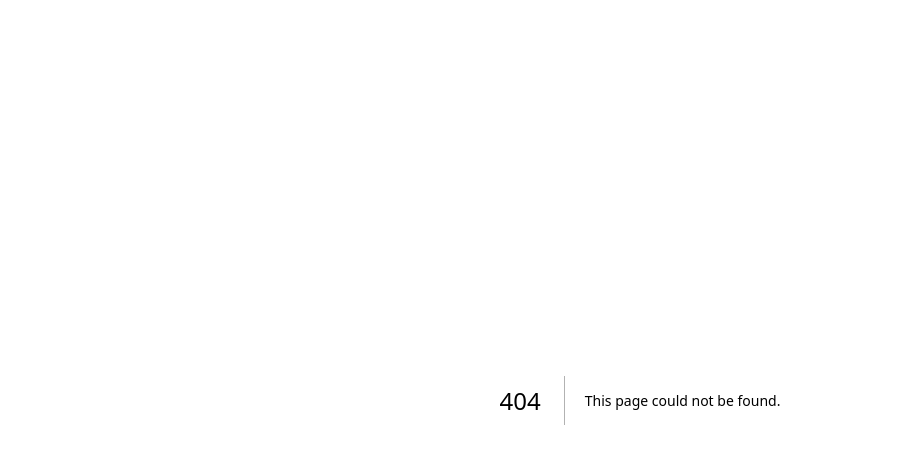
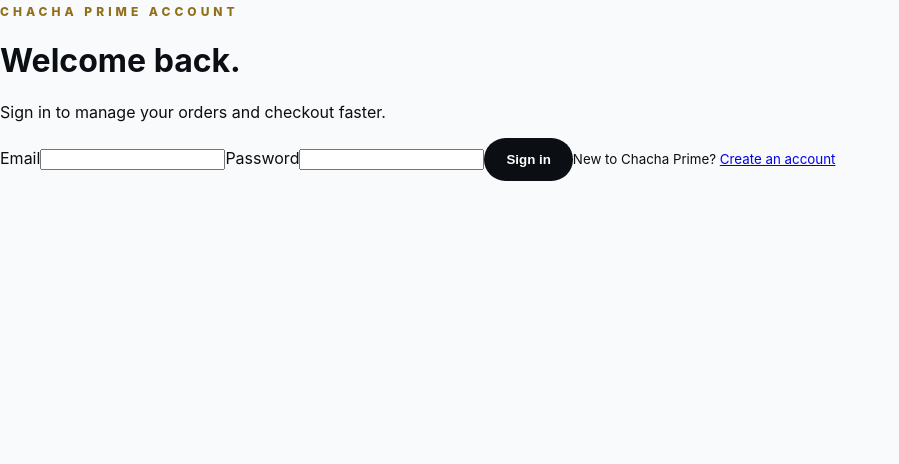
Before and after one commit to chachaprimeofficial-max/cp, a Next.js app in the folder web/: page /login in a window 1280 px wide. Before the commit this address had no page. Shown: the top 464 px of the page, without its empty margins (0-899 px from the left). Built offline with nearby package versions, Linux system fonts and the light colour scheme; no server answers.

Commit message:
Build customer commerce page web/app/login/page.tsx

```diff
--- /dev/null
+++ b/web/app/login/page.tsx
@@ -0,0 +1,5 @@
+'use client';
+import Link from 'next/link'; import { FormEvent,useState } from 'react'; import { authenticate,TOKEN_KEY } from '../../lib/auth'; import { useRouter } from 'next/navigation';
+export default function LoginPage(){const router=useRouter();const [email,setEmail]=useState('');const [password,setPassword]=useState('');const [error,setError]=useState('');
+async function submit(e:FormEvent){e.preventDefault();setError('');try{const data=await authenticate('login',{email,password});localStorage.setItem(TOKEN_KEY,data.accessToken);router.push('/account')}catch(err){setError(err instanceof Error?err.message:'Unable to sign in')}}
+return <main className="auth-page"><form className="auth-card" onSubmit={submit}><span className="eyebrow">CHACHA PRIME ACCOUNT</span><h1>Welcome back.</h1><p>Sign in to manage your orders and checkout faster.</p>{error&&<div className="form-error">{error}</div>}<label>Email<input type="email" value={email} onChange={e=>setEmail(e.target.value)} required/></label><label>Password<input type="password" value={password} onChange={e=>setPassword(e.target.value)} required minLength={8}/></label><button className="primary" type="submit">Sign in</button><small>New to Chacha Prime? <Link href="/register">Create an account</Link></small></form></main>}
```
